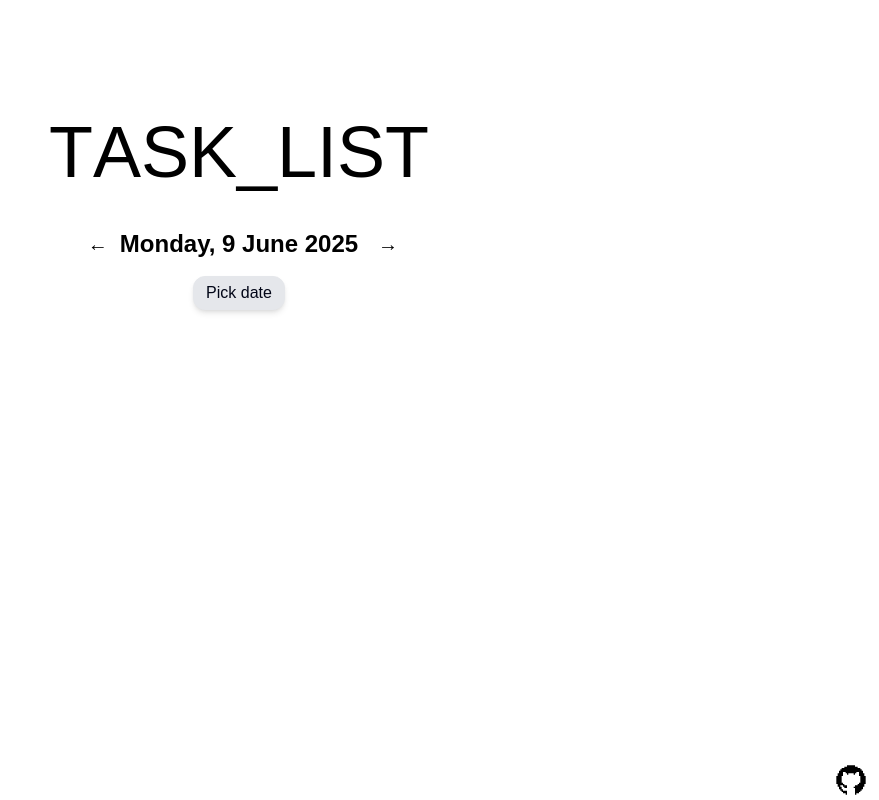
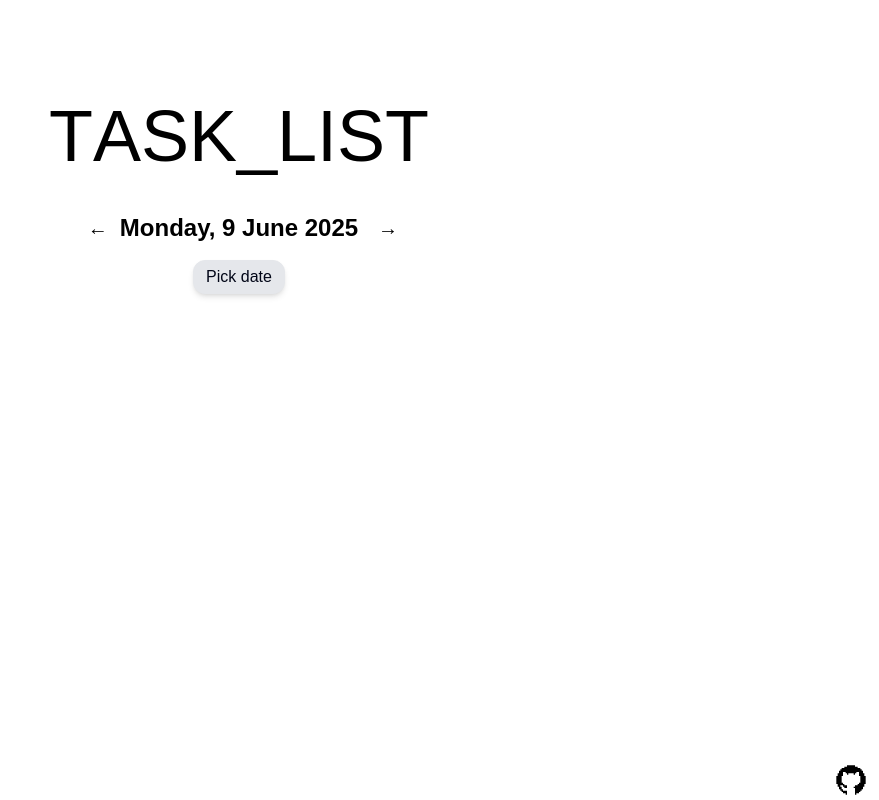
Before and after one commit to stx720/task_managment, a Next.js app: page /pages/tasks in a window 1280 px wide. Shown: the whole page, without its empty margins (401-1280 px from the left). Built offline with nearby package versions, Linux system fonts and the light colour scheme; a web font is replaced by a local one.

Commit message:
ui improvments

```diff
--- a/app/components/dropdown.js
+++ b/app/components/dropdown.js
@@ -51,7 +51,7 @@ const ExpandableInfo = () => {
           onClick={toggleExpand}
           whileTap={{ scale: 1.3 }}
           whileHover={{ scale: 1.1, boxShadow: "0 2px 6px rgba(0,0,0,0.2)" }}
-          className="flex justify-center items-center flex-col min-h-max mb-9 p-3 rounded-3xl min-w-max bg-gray-300 hover:bg-gray-500"
+          className="flex justify-center items-center flex-col min-h-max mb-9 p-3 rounded-3xl min-w-max bg-gray-300 hover:bg-gray-400"
         >
           <motion.div
             animate={{ rotate: isExpanded ? 180 : 0 }}
@@ -79,7 +79,7 @@ const ExpandableInfo = () => {
             animate="expanded"
             exit="collapsed"
             variants={variants}
-            className="w-64 lg:w-1/2 overflow-hidden text-base lg:text-2xl"
+            className="w-64 lg:w-4/6 overflow-hidden text-base lg:text-2xl"
           >
             <p className="font-medium">
               The Task List app is a calendar-based tool designed to help you
--- a/app/components/logo-small.js
+++ b/app/components/logo-small.js
@@ -3,7 +3,7 @@ import Link from "next/link";
 const SmallLogo = () => {
     return (
       <Link href="/" className="cursor-pointer">
-      <div className="font-custom flex flex-row items-center mt-5">
+      <div className="font-custom flex flex-row items-center mt-1">
         <div className="flex flex-row justify-center">
           <h1 className="flex text-center transition text-3xl md:text-6xl lg:text-7xl  hover:scale-125">T</h1>
           <h1 className="flex text-center transition text-3xl md:text-6xl lg:text-7xl hover:scale-125">A</h1>
```
